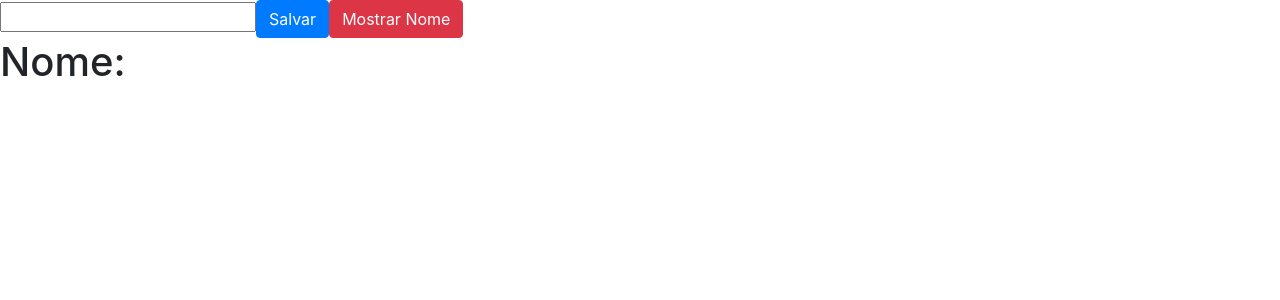
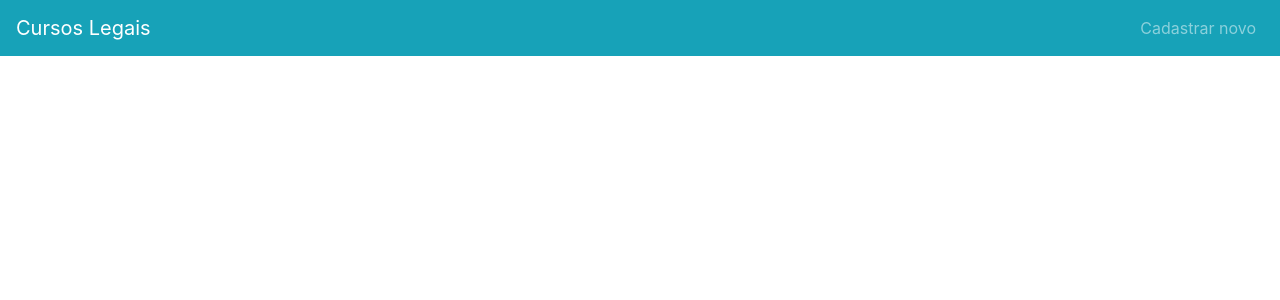
Before and after one commit to DiogoLindoso/cursos-vue, a Vue app: page / in a window 1280 px wide. Shown: the top 300 px of the page. Built offline with nearby package versions, Linux system fonts and the light colour scheme.

Commit message:
Component Navbar

```diff
--- a/src/App.vue
+++ b/src/App.vue
@@ -1,34 +1,21 @@
 <template>
   <div>
-    <form @submit.prevent="salvarForm" method="post">
-      <input type="text" v-model="nome">
-      <b-button variant="primary" type="submit">Salvar</b-button>
-       <b-button variant="danger" @click="mostrarNome">Mostrar Nome</b-button>
-    </form>
-    <h1>Nome: {{nome}}</h1>
+    <Navbar />
   </div>
 </template>
 
 <script>
-
+import Navbar from "./components/Navbar";
 export default {
-  name: 'App',
-  data(){
-    return{
-      nome: ''
-    }
+  name: "App",
+  components: {
+    Navbar
   },
-  methods:{
-      salvarForm(){
-        alert(this.nome)
-      },
-      mostrarNome(){
-        alert(`O nome digitado é ${this.nome}`)
-      }
-    }
+  data() {
+    return {};
+  }
 }
 </script>
 
 <style>
-
 </style>
--- /dev/null
+++ b/src/components/Navbar.vue
@@ -0,0 +1,15 @@
+<template>
+  <b-navbar toggleable="lg" type="dark" variant="info">
+    <b-navbar-brand href="#">Cursos Legais</b-navbar-brand>
+    <b-navbar-nav class="ml-auto">
+      <b-nav-form>
+        <b-nav-item href="#" >Cadastrar novo</b-nav-item>
+      </b-nav-form>
+    </b-navbar-nav>
+  </b-navbar>
+</template>
+<script>
+export default {
+  name: "Navbar"
+};
+</script>
```
